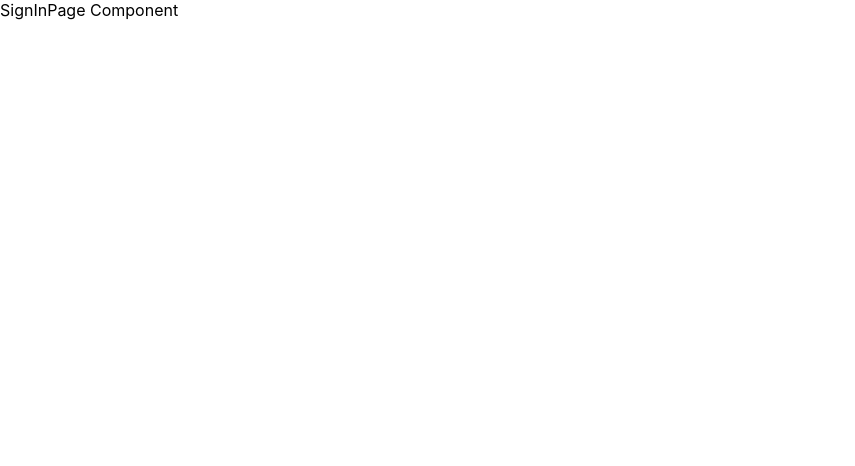
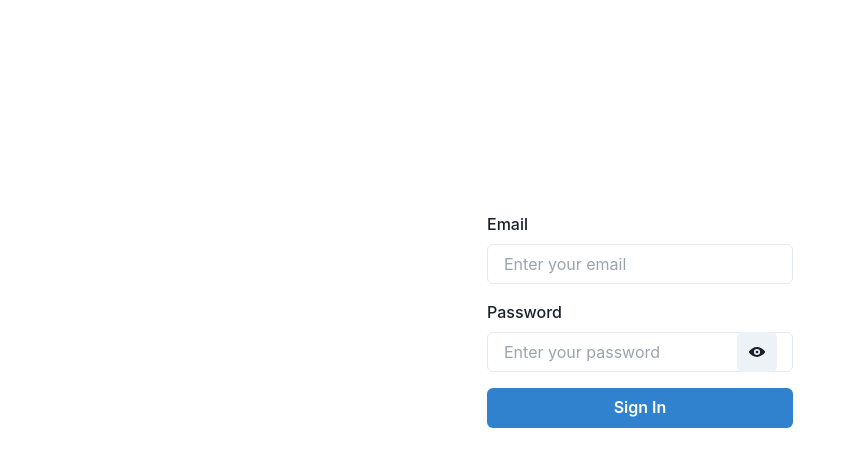
Before and after one commit to Samkaxe/PasswordManager, a React (Create React App) app in the folder ui/: page /sign-in in a window 1280 px wide. Shown: the top 466 px of the page, without its empty margins (0-855 px from the left). Built offline with nearby package versions, Linux system fonts and the light colour scheme.

Commit message:
wow made a page

```diff
--- a/ui/package.json
+++ b/ui/package.json
@@ -3,6 +3,10 @@
   "version": "0.1.0",
   "private": true,
   "dependencies": {
+    "@chakra-ui/icons": "^2.1.1",
+    "@chakra-ui/react": "^2.8.2",
+    "@emotion/react": "^11.13.3",
+    "@emotion/styled": "^11.13.0",
     "@testing-library/jest-dom": "^5.17.0",
     "@testing-library/react": "^13.4.0",
     "@testing-library/user-event": "^13.5.0",
@@ -10,6 +14,7 @@
     "@types/node": "^16.18.112",
     "@types/react": "^18.3.10",
     "@types/react-dom": "^18.3.0",
+    "framer-motion": "^11.9.0",
     "react": "^18.3.1",
     "react-dom": "^18.3.1",
     "react-router-dom": "^6.26.2",
--- a/ui/src/App.tsx
+++ b/ui/src/App.tsx
@@ -1,16 +1,19 @@
-import React, {useState} from 'react';
-import logo from './logo.svg';
+import React, {StrictMode, useState} from 'react';
 import './App.css';
 import {BrowserRouter, Navigate, Route, Routes} from "react-router-dom";
 import ManageCredentialsPage from "./components/ManageCredentialsPage/ManageCredentialsPage";
 import SignInPage from "./components/SignInPage/SignInPage";
+import {ChakraProvider, ColorModeScript} from "@chakra-ui/react";
 
 function App() {
 
     const [isAuthenticated, setIsAuthenticated] = useState(false); // Initially not authenticated
 
+    return (
+    <StrictMode>
+        <ColorModeScript initialColorMode='dark' />
+        <ChakraProvider>
 
-    return (
             <BrowserRouter>
                 <Routes>
                     <Route path="*" element={isAuthenticated ? <Navigate to="/manage-credentials" replace /> : <Navigate to="/sign-in" replace />} />
@@ -18,6 +21,8 @@ function App() {
                     <Route path="/manage-credentials" element={<ManageCredentialsPage />} />
                 </Routes>
             </BrowserRouter>
+        </ChakraProvider>
+    </StrictMode>
   );
 }
 
--- a/ui/src/components/SignInPage/SignInPage.tsx
+++ b/ui/src/components/SignInPage/SignInPage.tsx
@@ -1,12 +1,52 @@
-import React, { FC } from 'react';
-
+import React, { FC, useState } from 'react';
+import {
+    Button,
+    FormControl,
+    FormLabel,
+    Input,
+    InputGroup,
+    InputRightElement,
+    VStack,
+    IconButton,
+} from '@chakra-ui/react';
+import { ViewIcon, ViewOffIcon } from '@chakra-ui/icons';
 
 interface SignInPageProps {}
 
-const SignInPage: FC<SignInPageProps> = () => (
-  <div>
-    SignInPage Component
-  </div>
-);
+const SignInPage: FC<SignInPageProps> = () => {
+    const [showPassword, setShowPassword] = useState(false);
+
+    const handleTogglePasswordVisibility = () => setShowPassword(!showPassword);
+
+    return (
+        <div className="w-full h-full justify-center items-center flex pb-40">
+            <VStack spacing={4} align="stretch" p={8} maxW="md">
+                <FormControl>
+                    <FormLabel>Email</FormLabel>
+                    <Input type="email" placeholder="Enter your email" />
+                </FormControl>
+
+                <FormControl>
+                    <FormLabel>Password</FormLabel>
+                    <InputGroup>
+                        <Input type={showPassword ? 'text' : 'password'} placeholder="Enter your password" />
+                        <InputRightElement width="4.5rem">
+                            <IconButton
+                                aria-label={showPassword ? 'Hide password' : 'Show password'}
+                                icon={showPassword ? <ViewOffIcon /> : <ViewIcon />}
+                                onClick={handleTogglePasswordVisibility}
+                            />
+                        </InputRightElement>
+                    </InputGroup>
+                </FormControl>
+
+                <Button colorScheme="blue" width="full">
+                    Sign In
+                </Button>
+            </VStack>
+
+        </div>
+    );
+};
 
 export default SignInPage;
--- a/ui/src/index.css
+++ b/ui/src/index.css
@@ -1,3 +1,7 @@
+@tailwind base;
+@tailwind components;
+@tailwind utilities;
+
 body {
   margin: 0;
   font-family: -apple-system, BlinkMacSystemFont, 'Segoe UI', 'Roboto', 'Oxygen',
@@ -11,3 +15,7 @@ code {
   font-family: source-code-pro, Menlo, Monaco, Consolas, 'Courier New',
     monospace;
 }
+
+#root {
+  @apply w-screen h-screen flex justify-center items-center overflow-auto
+}
--- a/ui/tailwind.config.js
+++ b/ui/tailwind.config.js
@@ -1,4 +1,3 @@
-/** @type {import('tailwindcss').Config} */
 module.exports = {
   content: [
     "./src/**/*.{js,jsx,ts,tsx}", // Make sure this line is included
```
Also changed, not shown: 1 other file (tests, documents, lock files or other folders). Lines whose indentation alone changed are shown as unchanged.
